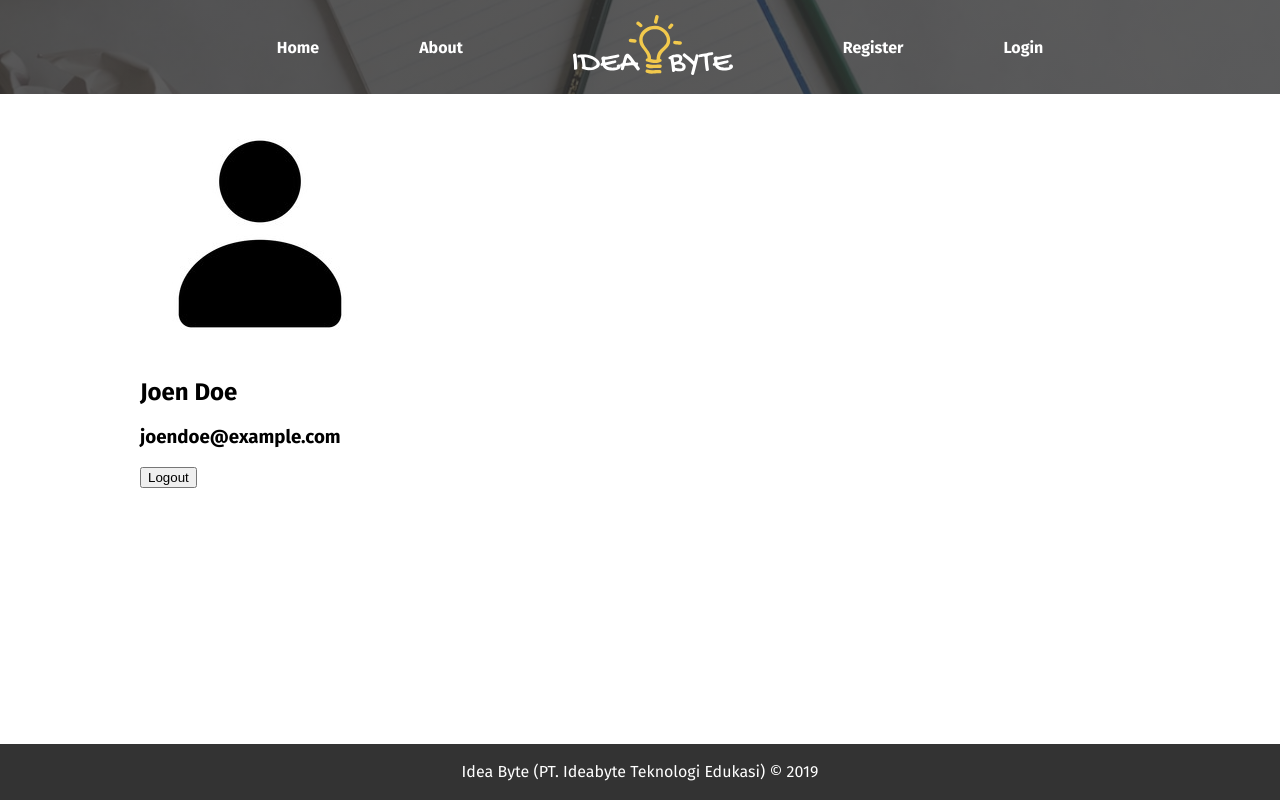
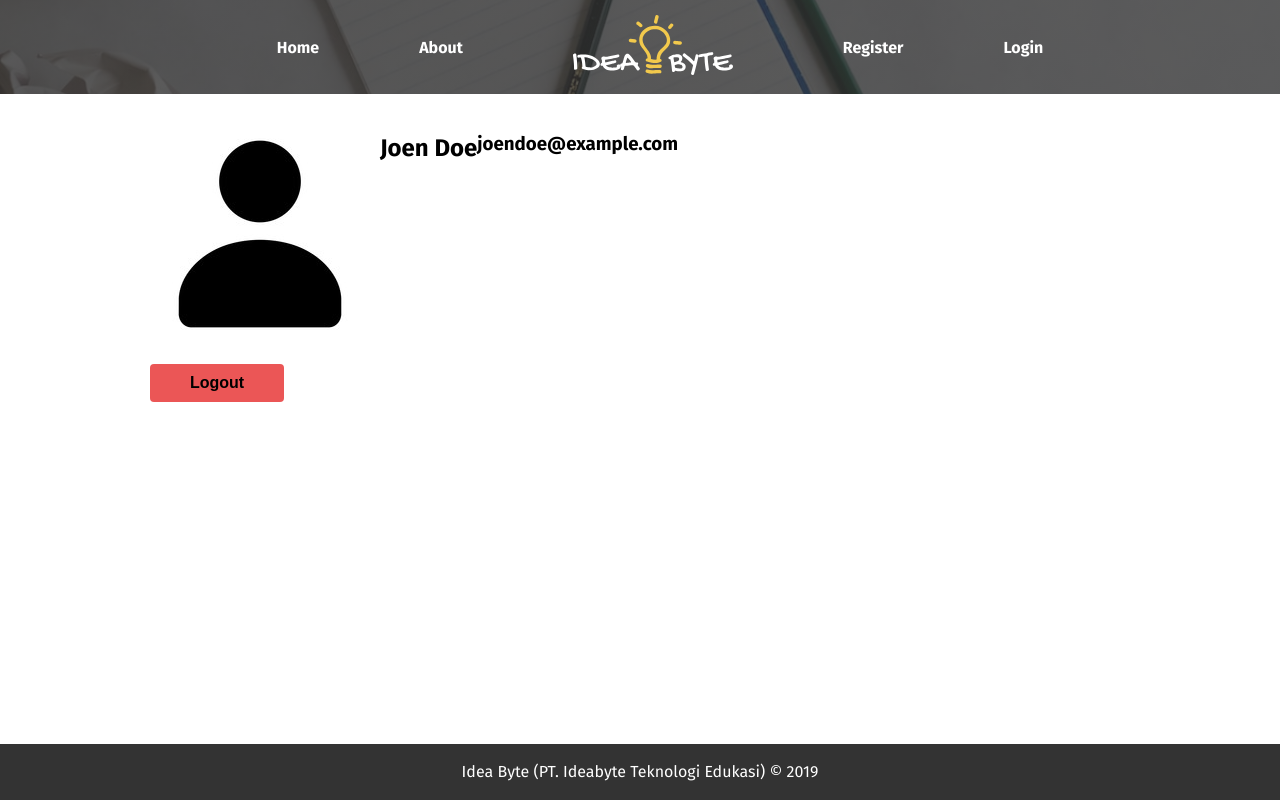
Before and after one commit to bearmentor-community/ideabyte-frontend, a React (Create React App) app: page /profile in a window 1280 px wide. Built offline with nearby package versions, Linux system fonts and the light colour scheme.

Commit message:
WORK CHECKPOINT

```diff
--- /dev/null
+++ b/src/components/Button.js
@@ -0,0 +1,38 @@
+import React from 'react'
+import styled from '@emotion/styled'
+
+const StyledButton = styled.button`
+  background: ${props =>
+    props.color === 'green'
+      ? 'hsla(145, 50%, 62%, 1)'
+      : props.color === 'yellow'
+      ? 'hsla(45, 86%, 62%, 1)'
+      : props.color === 'red'
+      ? 'hsla(0, 79%, 63%, 1)'
+      : 'hsla(0, 0%, 20%, 1)'};
+  border-radius: 4px;
+  border: none;
+  cursor: pointer;
+  font-size: 16px;
+  font-weight: bold;
+  margin: 10px;
+  padding: 10px 40px;
+  transition: 0.5s;
+
+  &:hover {
+    background: ${props =>
+      props.color === 'green'
+        ? 'hsla(145, 50%, 72%, 1)'
+        : props.color === 'yellow'
+        ? 'hsla(45, 86%, 72%, 1)'
+        : props.color === 'red'
+        ? 'hsla(0, 79%, 73%, 1)'
+        : 'hsla(0, 0%, 30%, 1)'};
+  }
+`
+
+const Button = ({ color, children }) => {
+  return <StyledButton color={color}>{children}</StyledButton>
+}
+
+export default Button
--- a/src/components/FormLogin.js
+++ b/src/components/FormLogin.js
@@ -71,7 +71,7 @@ const FormLogin = () => {
 
         <FormFieldSet>
           <Label>Your password:</Label>
-          <Input type="password" />
+          <Input type="password" placeholder="your_secret_passsword" />
         </FormFieldSet>
 
         <InputSubmit type="submit" value="Login" />
--- a/src/components/Navigation.js
+++ b/src/components/Navigation.js
@@ -26,7 +26,7 @@ const Logo = styled.img`
 `
 
 const Navigation = () => {
-  const isLoggedIn = false
+  const isAuthenticated = false
 
   return (
     <Nav>
@@ -49,31 +49,35 @@ const Navigation = () => {
             />
           </Link>
         </NavLi>
-        {!isLoggedIn && (
+        {!isAuthenticated && (
           <NavLi>
             <Link to="/register">
               <Span scheme="dark">Register</Span>
             </Link>
           </NavLi>
         )}
-        {!isLoggedIn && (
+        {!isAuthenticated && (
           <NavLi>
             <Link to="/login">
               <Span scheme="dark">Login</Span>
             </Link>
           </NavLi>
         )}
-        {isLoggedIn && (
+        {isAuthenticated && (
           <NavLi>
             <Link to="/post">
-              <Span scheme="dark">Post Idea</Span>
+              <Span scheme="dark" color="#6FCF97">
+                Post Idea
+              </Span>
             </Link>
           </NavLi>
         )}
-        {isLoggedIn && (
+        {isAuthenticated && (
           <NavLi>
             <Link to="/profile">
-              <Span scheme="dark">My Profile</Span>
+              <Span scheme="dark" color="#F2C94C">
+                My Profile
+              </Span>
             </Link>
           </NavLi>
         )}
--- a/src/components/Span.js
+++ b/src/components/Span.js
@@ -3,6 +3,7 @@ import styled from '@emotion/styled'
 
 const MenuSpan = styled.span`
   color: ${props => (props.scheme === 'dark' ? '#fff' : '#333')};
+  color: ${props => props.color};
   transition: 0.5s;
 
   &:hover {
@@ -28,11 +29,25 @@ const ExtraSpan = styled.span`
   }
 `
 
-const Span = ({ type, scheme, children }) => {
+const Span = ({ type, scheme, color, children }) => {
   if (type === 'extra') {
-    return <ExtraSpan scheme={scheme}>{children}</ExtraSpan>
+    return (
+      <ExtraSpan scheme={scheme} color={color}>
+        {children}
+      </ExtraSpan>
+    )
+  } else if (type === 'menu') {
+    return (
+      <MenuSpan scheme={scheme} color={color}>
+        {children}
+      </MenuSpan>
+    )
   } else {
-    return <MenuSpan scheme={scheme}>{children}</MenuSpan>
+    return (
+      <MenuSpan scheme={scheme} color={color}>
+        {children}
+      </MenuSpan>
+    )
   }
 }
 
--- a/src/pages/About.js
+++ b/src/pages/About.js
@@ -49,7 +49,7 @@ const About = () => {
         </Section>
         <Section>
           <p>
-            This web application is developed in just 5 days at{' '}
+            This full stackweb application is developed in just 5 days at{' '}
             <a href="https://impactbyte.com">Impact Byte</a>, the fastest
             intensive full stack web with JavaScript technologies coding
             bootcamp on Earth. Visit{' '}
@@ -61,6 +61,13 @@ const About = () => {
               https://github.com/ideabyte
             </a>
           </p>
+          <p>
+            We use Git, GitHub, Figma, VS Code, HTML5, CSS3, JavaScript, React,
+            React Hot Reload, React Router, React Helmet, Emotion, Redux,
+            Netlify, Node.js, Express, MongoDB, Mongoose, MySQL, Knex.js,
+            Objection.js, Heroku, Google Cloud Platform, and variety of other
+            tools on Linux and macOS.
+          </p>
         </Section>
       </Sections>
     </PageSpecial>
--- a/src/pages/Profile.js
+++ b/src/pages/Profile.js
@@ -1,21 +1,27 @@
 import React from 'react'
+import styled from '@emotion/styled'
 
 import Meta from '../layouts/Meta'
 import PageSimple from '../layouts/PageSimple'
+import Button from '../components/Button'
+
+const Section = styled.section`
+  display: flex;
+`
 
 const Profile = () => {
   return (
     <PageSimple>
       <Meta title="My Profile" />
-      <section>
+      <Section>
         <img src="/assets/images/avatar.jpg" alt="User Avatar" />
         <h2>Joen Doe</h2>
         <h3>joendoe@example.com</h3>
-      </section>
+      </Section>
 
-      <section>
-        <button>Logout</button>
-      </section>
+      <Section>
+        <Button color="red">Logout</Button>
+      </Section>
     </PageSimple>
   )
 }
```
Also changed, not shown: src/components/ToggleAuthenticated.js (added).
